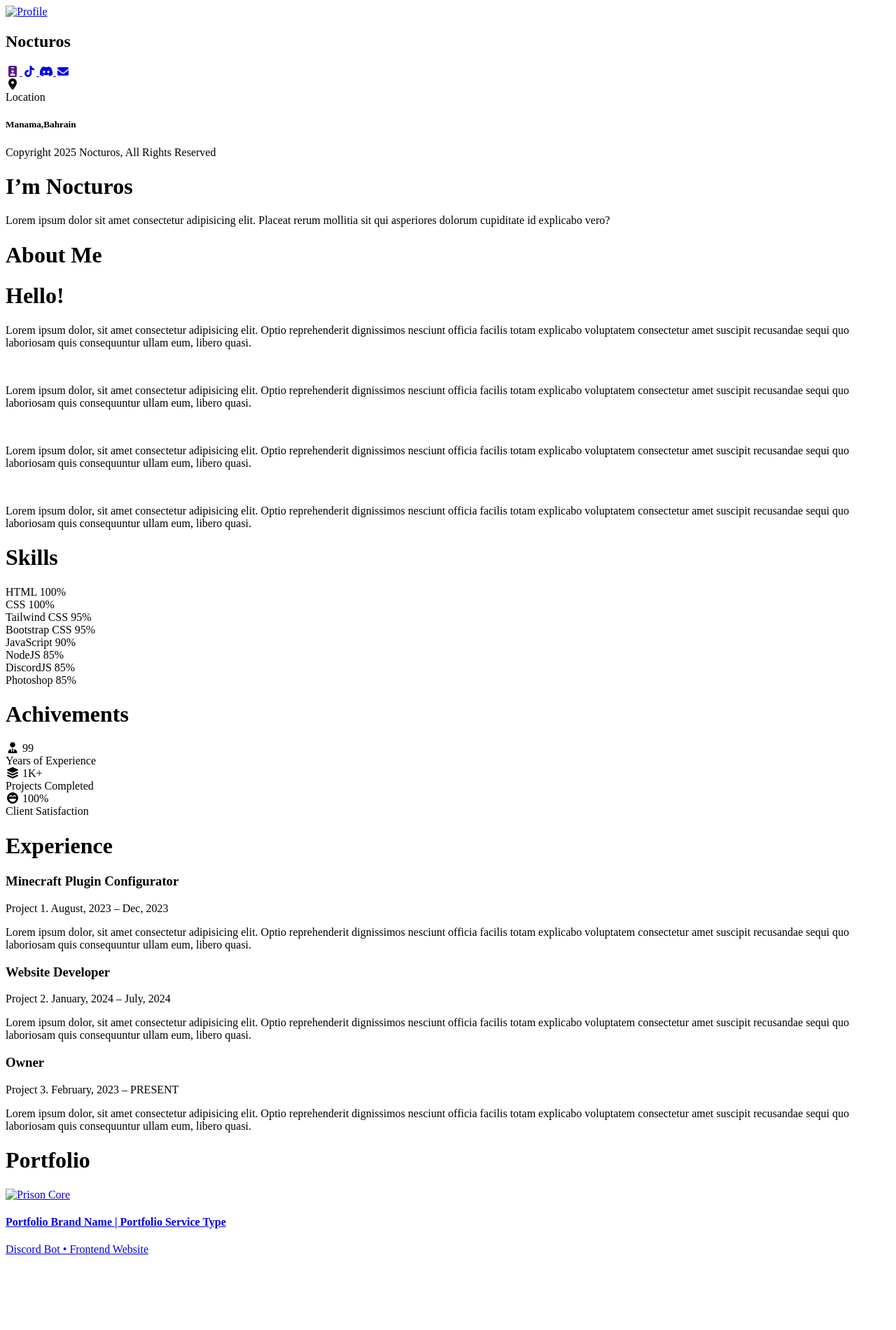
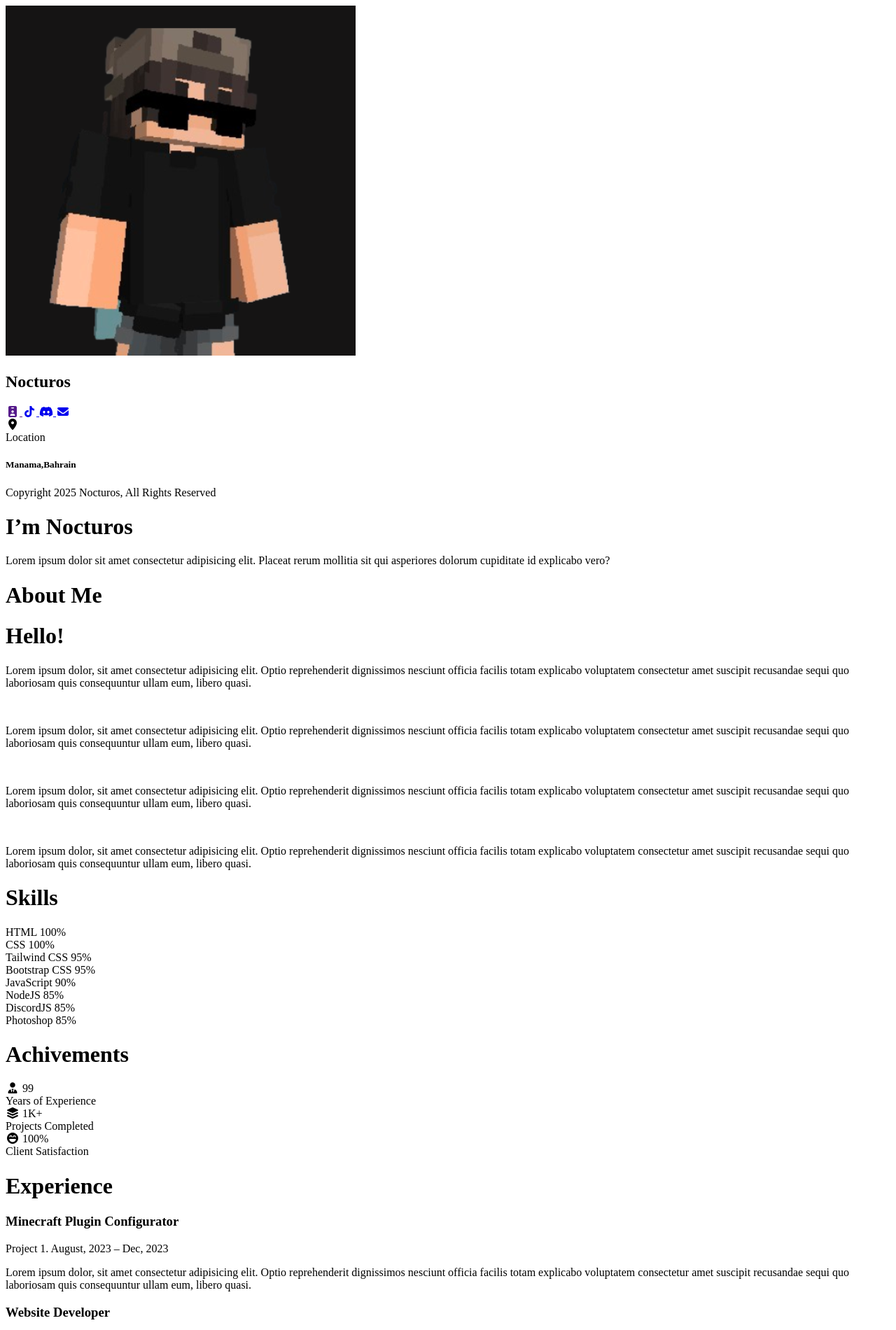
Before and after one commit to Nocturos/Nocturos-Portfolio, a plain HTML site: page index.html in a window 1280 px wide. Shown: the top 1900 px of the page at 70% size. Before the commit the page ends 1802 px from the top, so only its background shows below. Drawn offline with Linux system fonts and the light colour scheme.

Commit message:
Fix HTML structure and update asset paths

```diff
--- a/index.html
+++ b/index.html
@@ -7,7 +7,7 @@
       <meta name="viewport" content="width=device-width, initial-scale=1.0">
       <!-- Page title shown in browser tab -->
       <title>Nocturos | Portfolio</title>
-      <link rel="shortcut icon" href="./assets/ShadyNoct.png" type="image/x-icon">
+      <link rel="shortcut icon" href="ShadyNoct.png" type="image/x-icon">
       <!-- SEO meta tags -->
       <meta name="decription" content="Nocturos | Portfolio">
       <!-- Font Awesome (icons) -->
@@ -21,7 +21,7 @@
     <!-- Profile Card -->
     <div class="profile-section">
       <a href="/" class="profile-pic-wrapper">
-        <img src="./assets/ShadyNoct.png" alt="Profile" draggable="false">
+        <img src="./ShadyNoct.png" alt="Profile" draggable="false">
       </a>
 
       <div class="profile-info">
@@ -242,7 +242,7 @@
     <!-- Portfolio Item -->
     <a href="./portfolio-item-1" class="portfolio-item">
       <div class="thumb">
-        <img src="./assets/img/profile.jpg" alt="Prison Core">
+        <img src="ShadyNoct.png" alt="Prison Core">
         <div class="mask"></div>
       </div>
       <div class="details">
```
